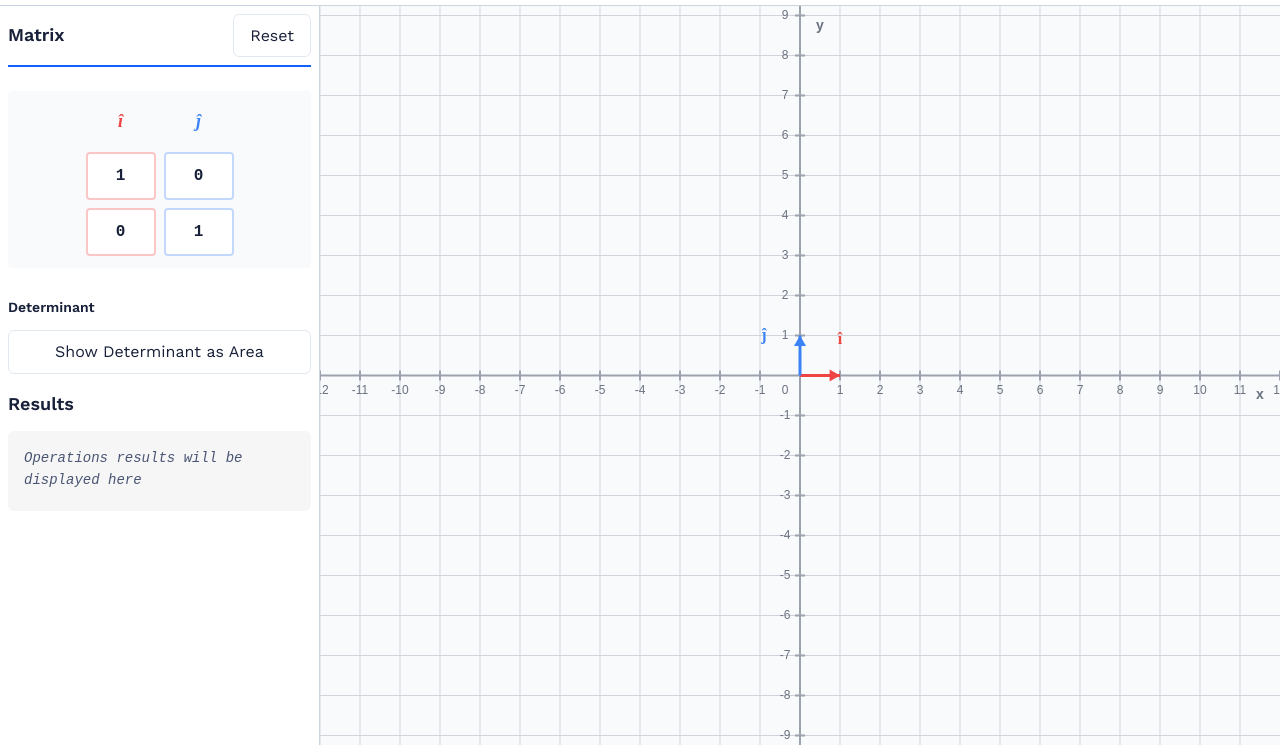
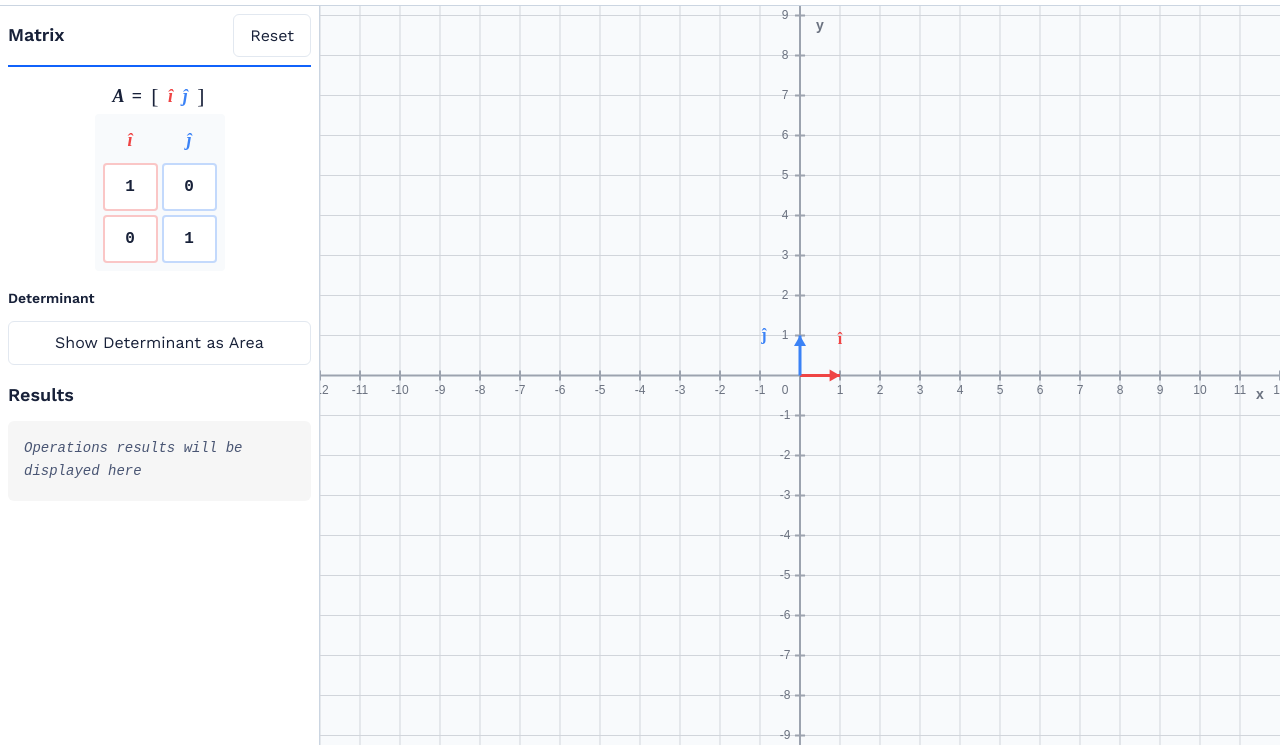
Before and after one commit to CodeSignal/learn_bespoke-linear-algebra, a website: page client/index.html in a window 1280 px wide. Shown: the part 55-800 px from the top of the page. Drawn offline with nearby package versions, Linux system fonts and the light colour scheme.

Commit message:
Add label to matrix, prepare for 2 matrices operations

```diff
--- a/client/index.html
+++ b/client/index.html
@@ -186,6 +186,15 @@
 
           <!-- Matrix Input Grid -->
           <div class="matrix-input-section">
+            <div class="matrix-display-wrapper">
+              <div class="matrix-label">
+                <span class="matrix-name">A</span>
+                <span class="matrix-equals">=</span>
+                <span class="matrix-brackets">[</span>
+                <span class="matrix-basis-vector matrix-col-i">î</span>
+                <span class="matrix-basis-vector matrix-col-j">ĵ</span>
+                <span class="matrix-brackets">]</span>
+              </div>
               <div class="matrix-grid">
                 <div class="matrix-column-headers">
                   <span class="matrix-column-label matrix-col-i">î</span>
@@ -198,6 +207,7 @@
                 <div class="matrix-row">
                   <input type="number" id="m10" class="matrix-input matrix-col-i" value="0" step="0.1">
                   <input type="number" id="m11" class="matrix-input matrix-col-j" value="1" step="0.1">
+                </div>
               </div>
             </div>
           </div>
--- a/client/matrix-mode.css
+++ b/client/matrix-mode.css
@@ -13,8 +13,9 @@
 /* Matrix Input Section */
 .matrix-input-section {
   display: flex;
-  flex-direction: column;
+  flex-direction: row;
   gap: var(--bespoke-space-md);
+  justify-content: center;
 }
 
 .matrix-input-section h3, .matrix-input-section h4 {
@@ -24,25 +25,72 @@
   color: var(--bespoke-fg);
 }
 
+.matrix-display-wrapper {
+  display: flex;
+  flex-direction: column;
+  align-items: center;
+}
+
+.matrix-label {
+  font-family: 'Times New Roman', serif;
+  font-size: var(--bespoke-font-size-lg);
+  font-weight: var(--bespoke-font-weight-semibold);
+  color: var(--bespoke-fg);
+  white-space: nowrap;
+  display: flex;
+  align-items: center;
+  justify-content: center;
+  gap: 0.25em;
+}
+
+.matrix-label .matrix-name {
+  font-style: italic;
+  font-weight: var(--bespoke-font-weight-bold);
+}
+
+.matrix-label .matrix-equals {
+  margin: 0 0.15em;
+}
+
+.matrix-label .matrix-brackets {
+  font-size: 1.2em;
+  font-weight: var(--bespoke-font-weight-normal);
+  margin: 0 0.1em;
+}
+
+.matrix-label .matrix-basis-vector {
+  font-style: italic;
+  font-weight: var(--bespoke-font-weight-bold);
+  margin: 0 0.15em;
+}
+
+.matrix-label .matrix-basis-vector.matrix-col-i {
+  color: var(--matrix-basis-i-color);
+}
+
+.matrix-label .matrix-basis-vector.matrix-col-j {
+  color: var(--matrix-basis-j-color);
+}
+
 .matrix-grid {
   display: flex;
   flex-direction: column;
-  gap: var(--bespoke-space-sm);
-  margin: var(--bespoke-space-md) 0;
-  padding: var(--bespoke-space-md);
+  gap: var(--bespoke-space-xs);
+  margin: 0;
+  padding: var(--bespoke-space-sm);
   background: var(--bespoke-canvas);
   border-radius: var(--bespoke-radius-sm);
 }
 
 .matrix-row {
   display: flex;
-  gap: var(--bespoke-space-sm);
+  gap: var(--bespoke-space-xs);
   justify-content: center;
 }
 
 .bespoke input[type="number"].matrix-input {
-  width: 70px;
-  height: 40px;
+  width: 55px;
+  height: 32px;
   text-align: center;
   font-family: 'Courier New', monospace;
   font-weight: 600;
@@ -51,7 +99,7 @@
   color: var(--bespoke-input-text);
   border: 2px solid var(--bespoke-stroke);
   border-radius: var(--bespoke-radius-sm);
-  padding: var(--bespoke-space-xs) var(--bespoke-space-sm);
+  padding: var(--bespoke-space-xs);
 }
 
 .bespoke input[type="number"].matrix-input:hover {
@@ -75,13 +123,13 @@
 /* Matrix Column Headers */
 .matrix-column-headers {
   display: flex;
-  gap: var(--bespoke-space-sm);
+  gap: var(--bespoke-space-xs);
   justify-content: center;
-  margin-bottom: var(--bespoke-space-xs);
+  margin-bottom: 0;
 }
 
 .matrix-column-label {
-  width: 70px;
+  width: 55px;
   text-align: center;
   font-family: 'Times New Roman', serif;
   font-style: italic;
@@ -157,7 +205,11 @@
   }
 
   .matrix-input {
-    width: 60px;
-    height: 36px;
+    width: 50px;
+    height: 28px;
+  }
+
+  .matrix-label {
+    font-size: var(--bespoke-font-size-base);
   }
 }
```
Lines whose indentation alone changed are shown as unchanged.
